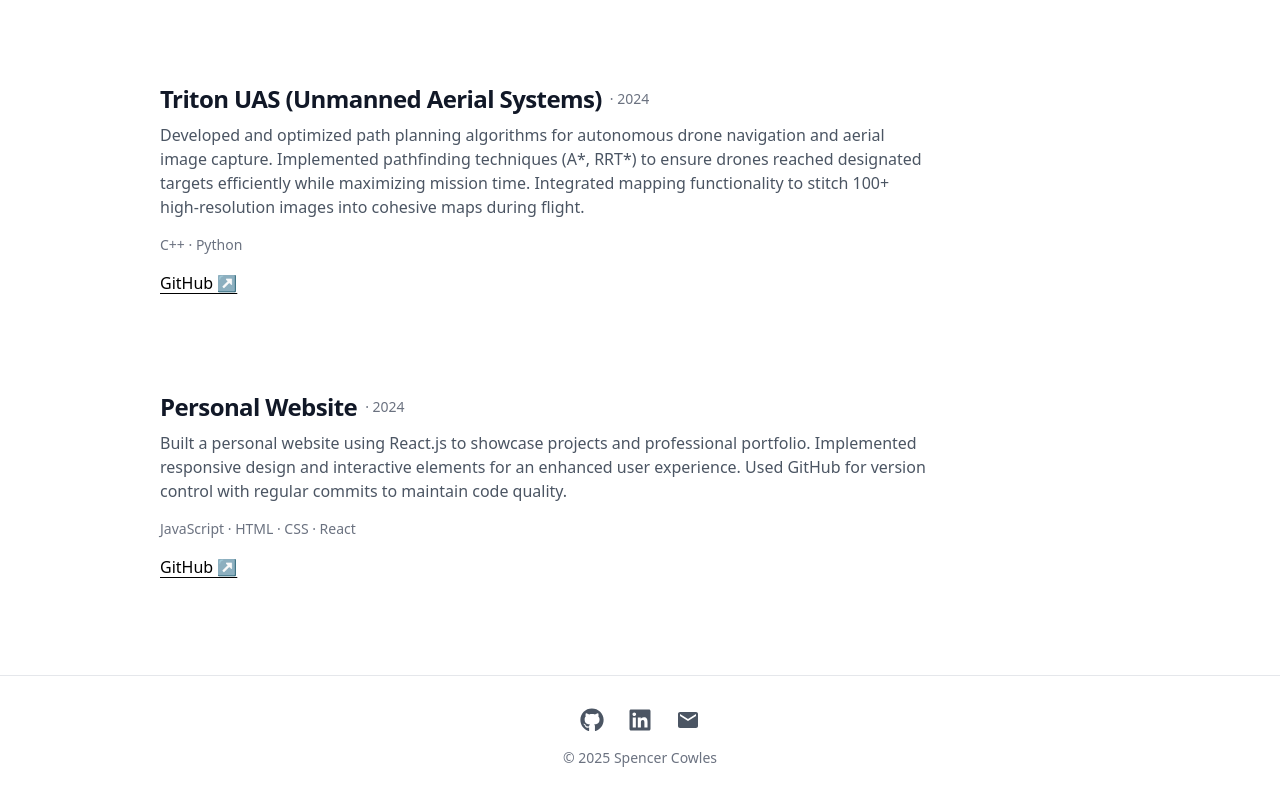
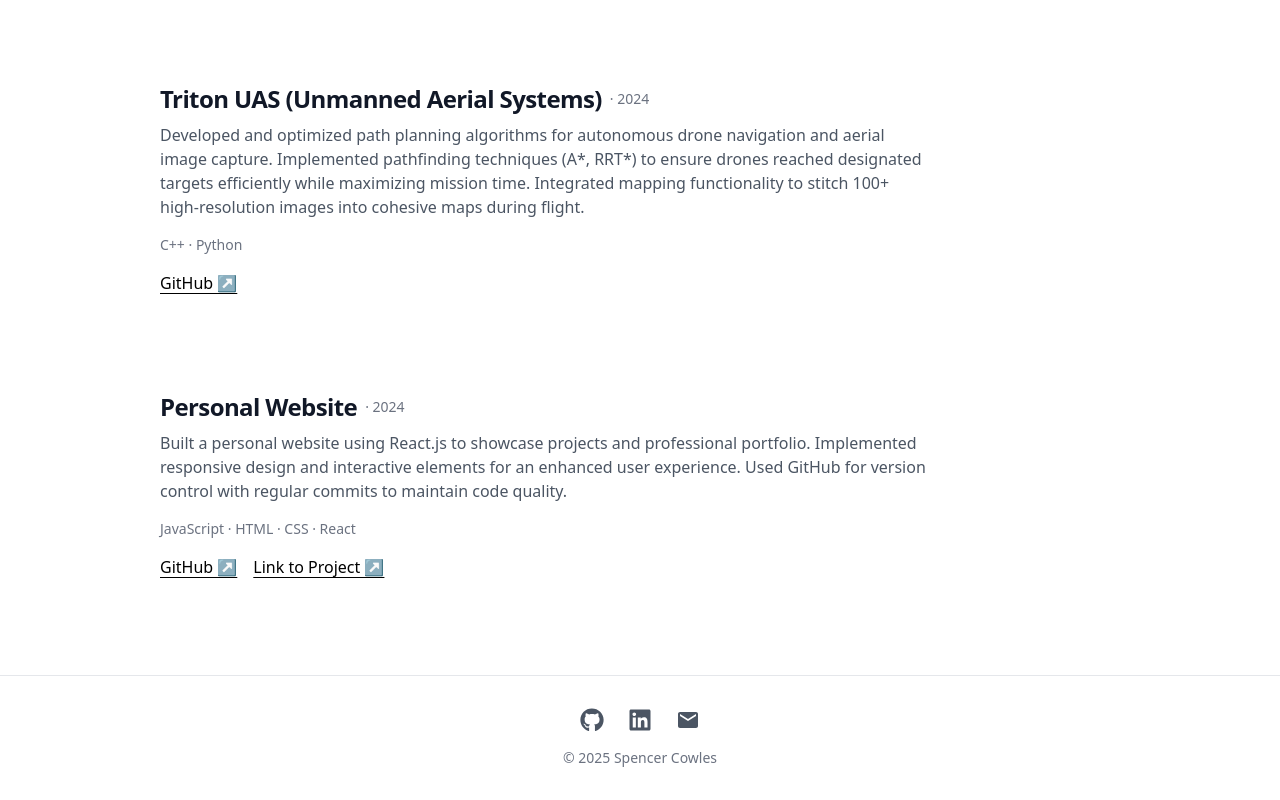
Before and after one commit to spencerwcowles/personal-website, a Next.js app: page /projects in a window 1280 px wide. Shown: the part 1045-1845 px from the top of the page. Built offline with nearby package versions, Linux system fonts and the light colour scheme.

Commit message:
animations and some new project stuff

```diff
--- a/src/app/projects/page.js
+++ b/src/app/projects/page.js
@@ -1,5 +1,6 @@
 import { projects } from "../../data/projects";
 import Footer from "../../components/Footer";
+import AnimatedSection from "../../components/AnimatedSection";
 
 //TODO: add tcg website
 //TODO: add photos of projects
@@ -9,13 +10,16 @@ export default function Projects() {
   return (
     <div className="min-h-screen">
       <section className="container pt-32 pb-24">
+        <AnimatedSection>
           <div className="max-w-3xl">
             <h1 className="text-4xl font-bold mb-6">My Projects</h1>
           </div>
+        </AnimatedSection>
 
         <div className="space-y-24">
           {projects.map((project, index) => (
-            <div key={index} className="group">
+            <AnimatedSection key={index} delay={index * 0.1}>
+              <div className="group">
                 {project.image && (
                   <div className="aspect-video bg-gray-100 dark:bg-gray-800 rounded-lg mb-6 overflow-hidden">
                     <img
@@ -47,19 +51,20 @@ export default function Projects() {
                     >
                       GitHub ↗
                     </a>
-                  {/* Demo link - uncomment and add demo URL to projects.js when ready to showcase live demos
+                    {project.link && (
                       <a
-                    href={project.demo}
+                        href={project.link}
                         target="_blank"
                         rel="noopener noreferrer"
                         className="link"
                       >
-                    Live Demo ↗
+                        Link to Project ↗
                       </a>
-                  */}
+                    )}
                   </div>
                 </div>
               </div>
+            </AnimatedSection>
           ))}
         </div>
       </section>
--- a/src/components/ProjectCard.jsx
+++ b/src/components/ProjectCard.jsx
@@ -1,11 +1,26 @@
 export default function ProjectCard({ title, description, tech, link }) {
-  return (
-    <a href={link} className="block">
+  const content = (
+    <>
       <h3 className="text-xl font-semibold mb-2 group-hover:text-accent-color dark:text-white">
         {title}
       </h3>
       <p className="text-gray-600 dark:text-gray-300 mb-4">{description}</p>
       <p className="text-sm text-gray-500 dark:text-gray-400">{tech}</p>
-    </a>
+    </>
   );
+
+  if (link) {
+    return (
+      <a
+        href={link}
+        className="block"
+        target="_blank"
+        rel="noopener noreferrer"
+      >
+        {content}
+      </a>
+    );
+  }
+
+  return <div className="block">{content}</div>;
 }
--- a/src/data/projects.js
+++ b/src/data/projects.js
@@ -8,6 +8,7 @@ export const projects = [
     demo: "",
     year: "2025",
     image: "/assets/tcg.png",
+    link: "",
   },
   {
     title: "Triton UAS (Unmanned Aerial Systems)",
@@ -18,6 +19,7 @@ export const projects = [
     demo: "",
     year: "2024",
     image: "",
+    link: "",
   },
   {
     title: "Personal Website",
@@ -28,5 +30,6 @@ export const projects = [
     demo: "",
     year: "2024",
     image: "",
+    link: "https://spencer-cowles.vercel.app",
   },
 ];
```
Lines whose indentation alone changed are shown as unchanged.
